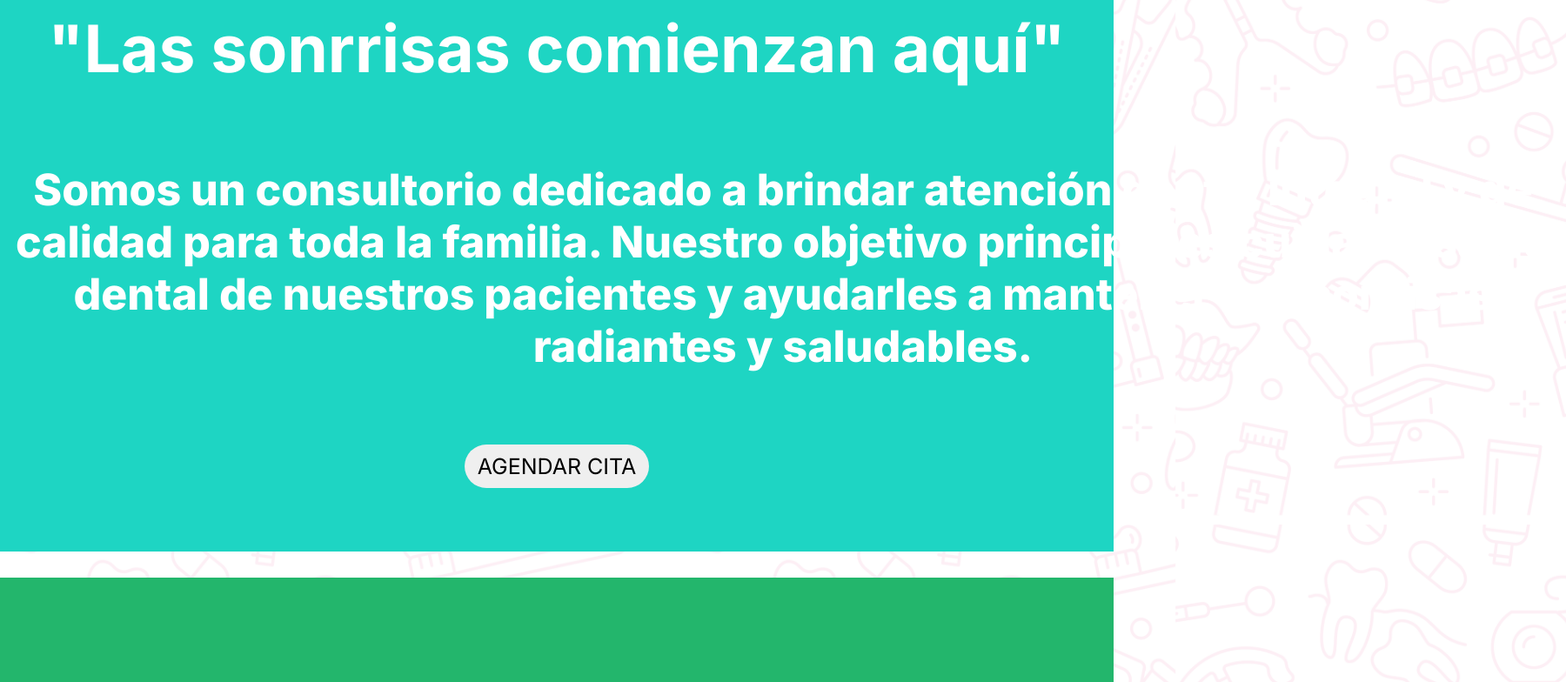
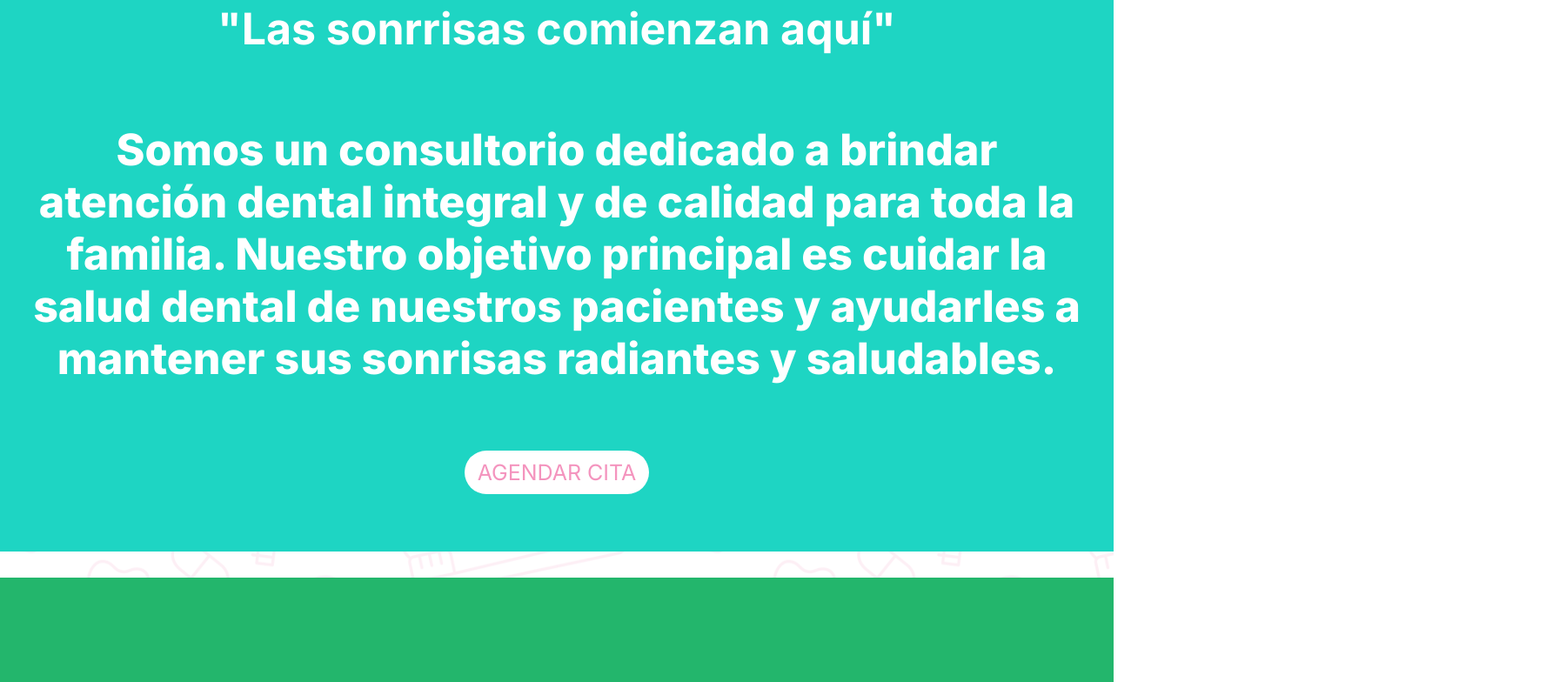
Before and after one commit to JAHMEX19/Proyecto_Aradent, a plain HTML site: page index.html in a window 1280 px wide. Shown: the part 997-1781 px from the top of the page at 87% size, 1800 px wide, since content can reach past the window. Drawn offline with nearby package versions, Linux system fonts and the light colour scheme.

Commit message:
style: Button styles changed

```diff
--- a/styles.css
+++ b/styles.css
@@ -72,7 +72,6 @@ nav>ul>li {
     color: rgb(244 148 190);
 
     padding: 5px 20px;
-    ;
     border-radius: 15px;
     cursor: pointer;
 }
@@ -178,7 +177,7 @@ align-items: center;
 margin: 30px auto;
 }
 .info h2{
-font-size: 3rem;
+font-size: 2rem;
 color:rgb(255, 255, 255) ;
 margin: 5px auto;
 
@@ -188,10 +187,11 @@ margin: 5px auto;
 
 .info p{
 
-    width: 1800px;
+    width: 100%;
     font-size: 2rem;
     color:rgb(255, 255, 255) ;
     margin: 10px auto;
+    padding: 0 20px;
     font-weight: 800;
 
 }
@@ -203,8 +203,18 @@ margin: 5px auto;
    padding: 10px 15px;
    border:none;
    border-radius: 25px;
+   color: rgb(244 148 190);
+   background: white;
+   cursor: pointer;
 
 }
+
+.button:hover {
+
+   color:  white;
+   background:rgb(244 148 190);
+
+ }
 
 
 footer {
```
